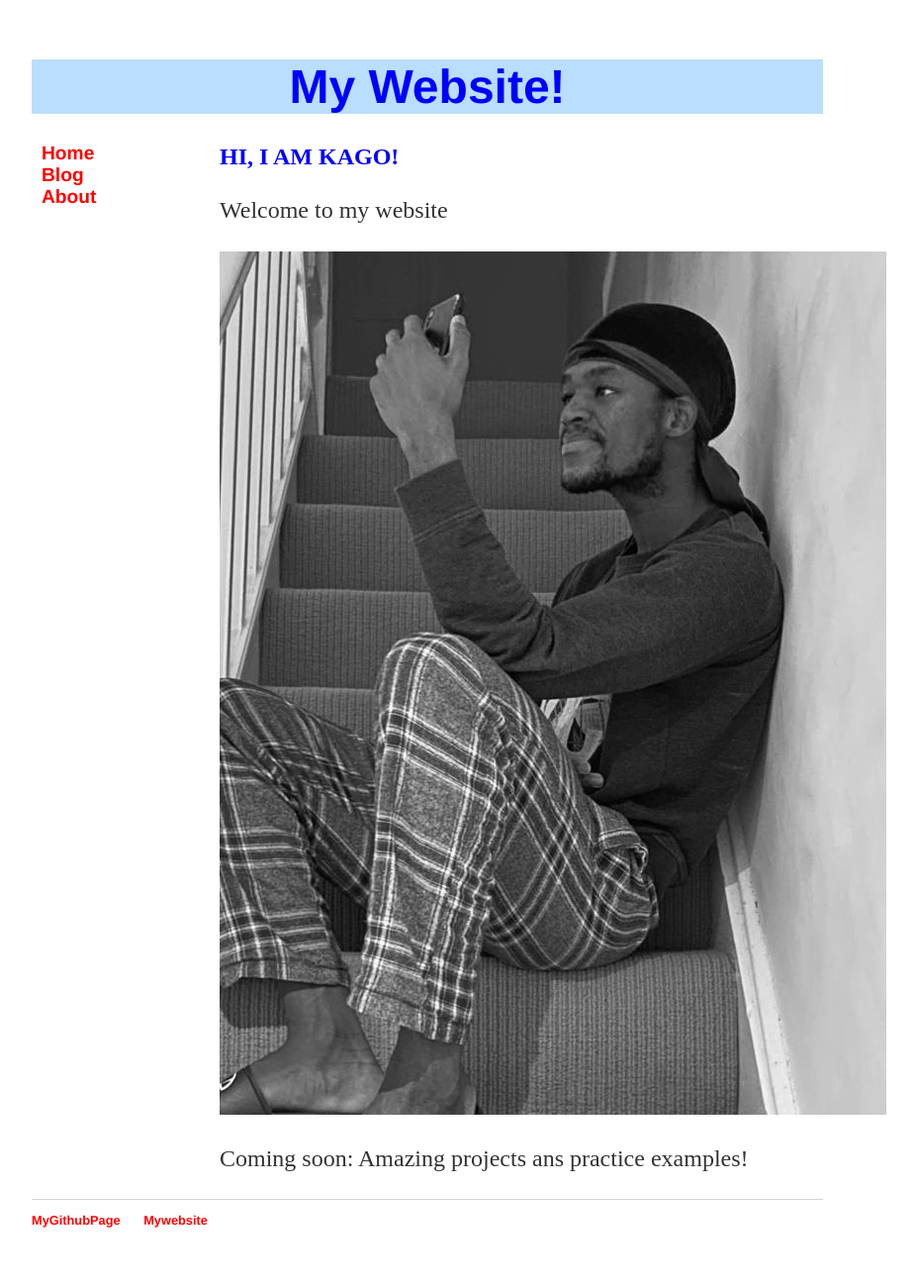
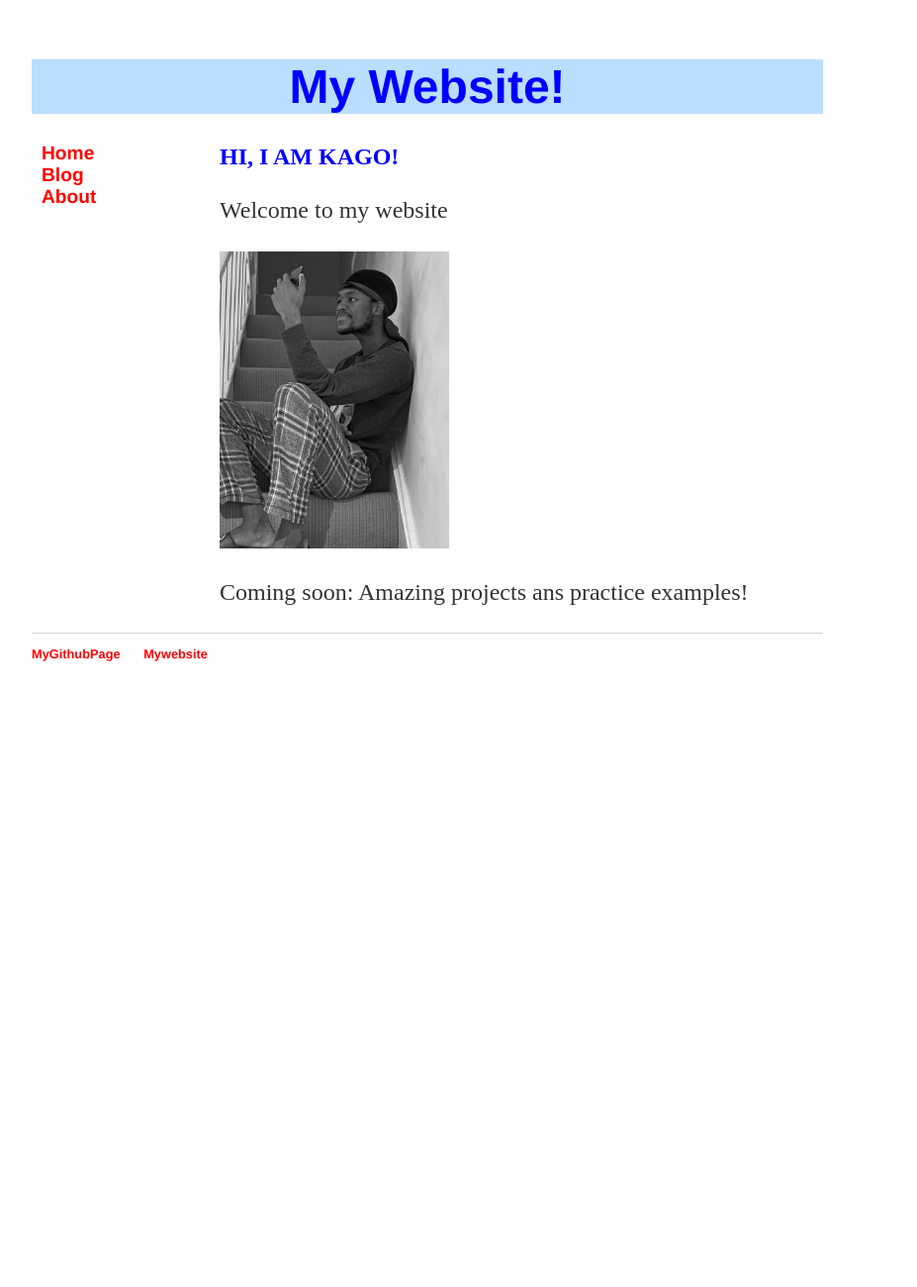
Before and after one commit to KagoPrezRantsho/KagoPrezRantsho.github.io, a Jekyll site: the page built from index.html, in a window 1280 px wide. Shown: the whole page at 99% size, without its empty margins (208-1135 px from the left). Built offline with Jekyll 4.4.1, drawn with Linux system fonts in a browser that asks for light colours; after the commit the page ends 900 px from its top, so only the background shows below that.

Commit message:
Update index.html

```diff
--- a/index.html
+++ b/index.html
@@ -4,5 +4,5 @@ title: Web Programming
 ---
 <h2>HI, I AM KAGO!</h2>
 <p>Welcome to my website</p>
-<img src="C1DBE545-7929-4FD8-934D-B50221795ED3_1_105_c.jpeg" with="300px" alt="STAIRS PHOTO">
+<img src="C1DBE545-7929-4FD8-934D-B50221795ED3_1_105_c.jpeg" with="600" height="300" alt="STAIRS PHOTO">
 <p>Coming soon: Amazing projects ans practice examples!</p>
```
